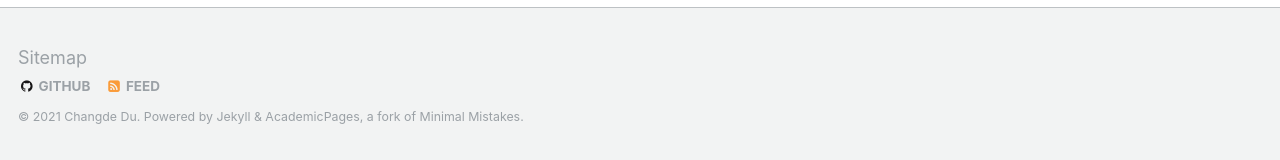
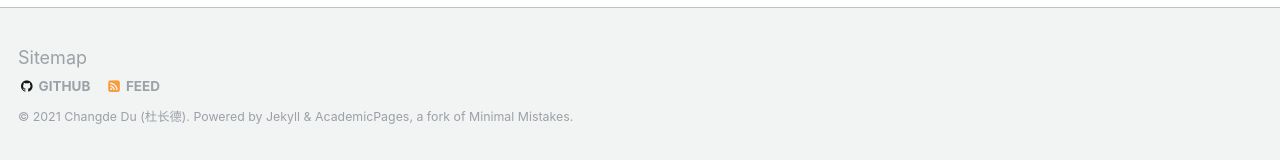
Before and after one commit to ChangdeDu/changdedu.github.io, a Jekyll site: the page built from _pages/about.md, in a window 1280 px wide and 900 px high, scrolled down 5873 px. Shown: the part 737-897 px from the top of the window. Built offline with Jekyll 4.4.1, drawn with Linux system fonts in a browser that asks for light colours; some web fonts are replaced.

Commit message:
Create _config.yml

```diff
--- a/_config.yml
+++ b/_config.yml
@@ -9,7 +9,7 @@
 locale                   : "China"
 title                    : "Changde Du"
 title_separator          : "-"
-name                     : &name "Changde Du"
+name                     : &name "Changde Du (杜长德)"
 description              : &description "Assistant Researcher at CASIA"
 url                      : https://changdedu.github.io # the base hostname & protocol for your site e.g. "https://mmistakes.github.io"
 baseurl                  : "" # the subpath of your site, e.g. "/blog"
```
